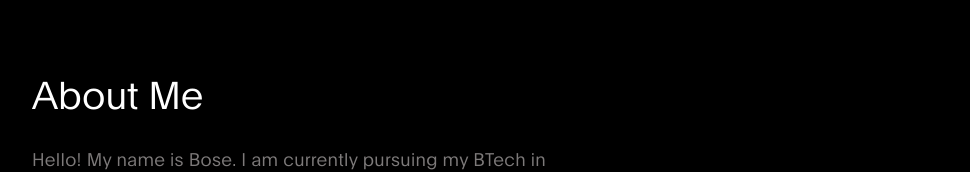
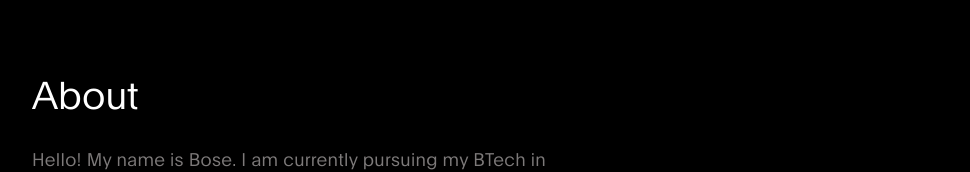
Before and after one commit to Bose1407/Portfolio, a plain HTML site: page index.html in a window 1280 px wide. Shown: the part 276-448 px from the top of the page, without its empty margins (53-1023 px from the left). Drawn offline with Linux system fonts and the light colour scheme.

Commit message:
Update index.html

```diff
--- a/index.html
+++ b/index.html
@@ -76,7 +76,7 @@ https://www.tooplate.com/view/2120-ben-resume
         <div class="container">
             <div class="row">
                 <div class="col-lg-6 col-md-6 col-12">
-                    <h3 class="mb-4">About Me</h3>
+                    <h3 class="mb-4">About</h3>
                     <p>Hello! My name is Bose. I am currently pursuing my BTech in Information Technology at Kalasalingam Academy of Research and Education, class of 2022-26. I am from Madurai, Tamil Nadu.</p>
                     <p>I aspire to become a full stack web developer. I am passionate about building web applications that are both functional and aesthetically pleasing. My goal is to leverage my skills to create innovative solutions and contribute to the tech community.</p>
                     <ul class="mt-4 mb-5 mb-lg-0 profile-list list-unstyled">
```
